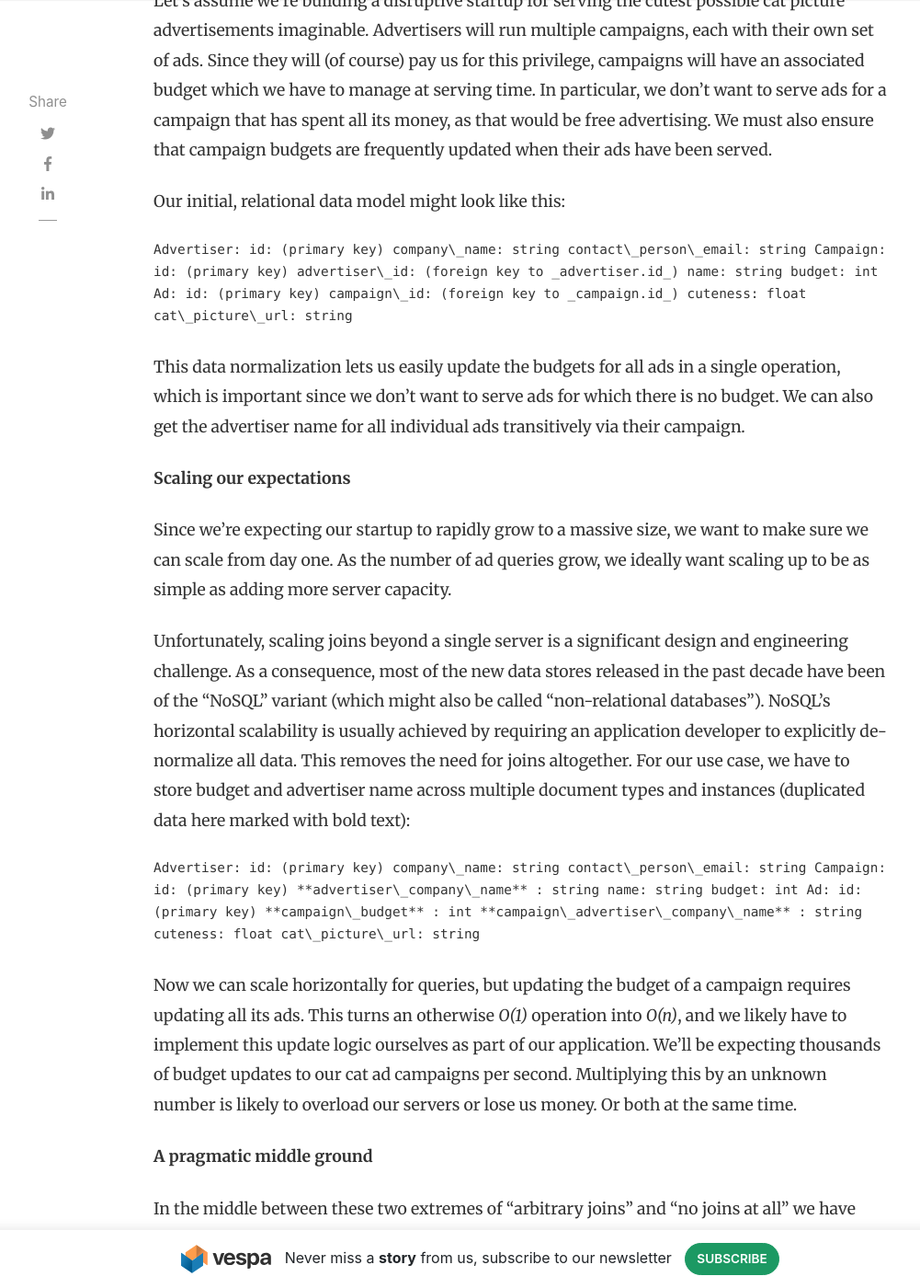
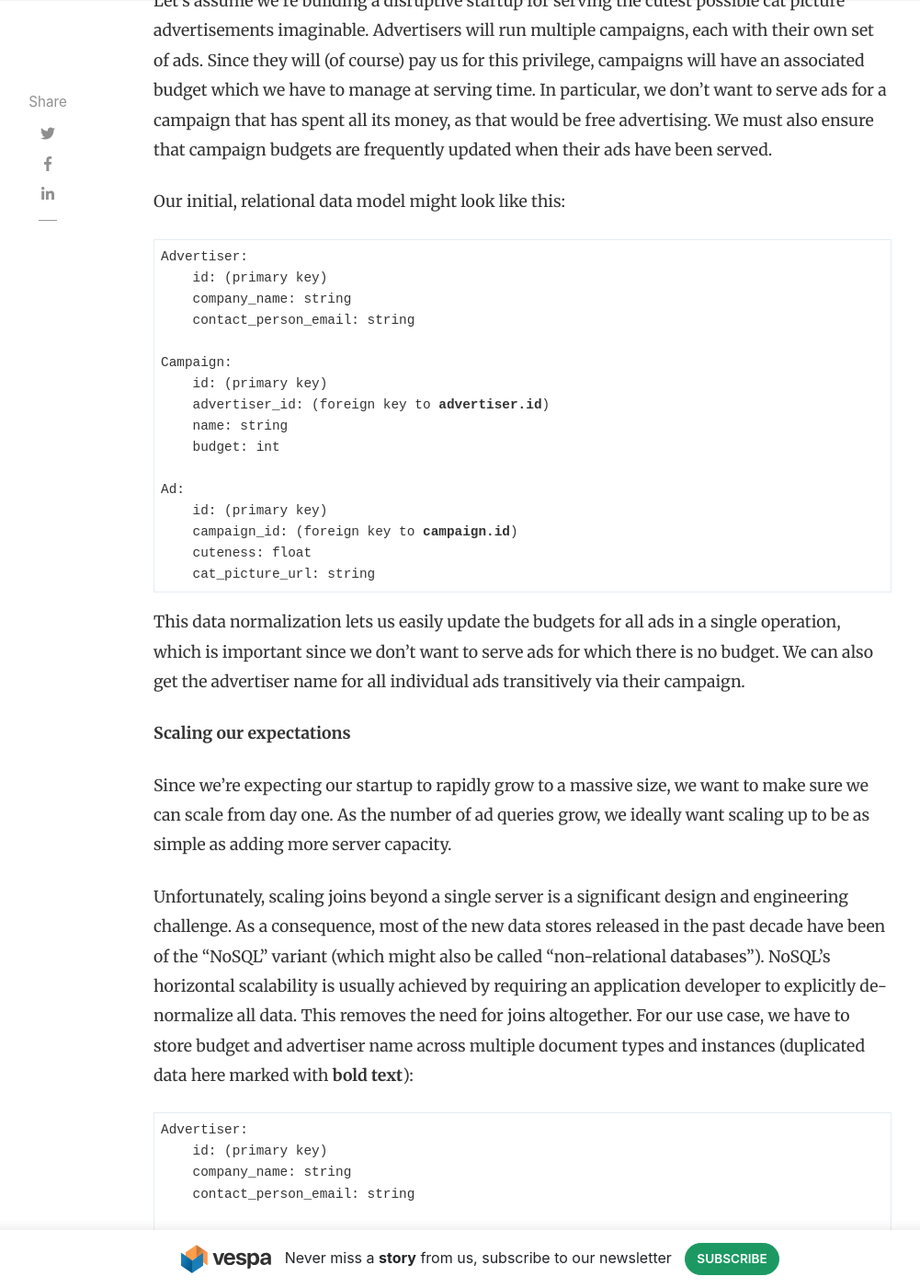
Before and after one commit to vespa-engine/blog, a Jekyll site: the page built from _posts/tumblr/2018-06-05-parent-child-in-vespa.md, in a window 1280 px wide and 1400 px high, scrolled down 969 px. Shown: the whole window at 92% size, without its empty margins (118-1119 px from the left). Built offline with Jekyll 4.4.1, drawn with Linux system fonts in a browser that asks for light colours; nearby versions of some CDN libraries; comment, search, counter and statistics services are not loaded; some of the changed text lies outside the part shown.

Commit message:
fix formatting

```diff
--- a/_posts/tumblr/2018-06-05-parent-child-in-vespa.md
+++ b/_posts/tumblr/2018-06-05-parent-child-in-vespa.md
@@ -21,7 +21,24 @@ Let’s assume we’re building a disruptive startup for serving the cutest poss
 
 Our initial, relational data model might look like this:
 
-     Advertiser: id: (primary key) company\_name: string contact\_person\_email: string Campaign: id: (primary key) advertiser\_id: (foreign key to _advertiser.id_) name: string budget: int Ad: id: (primary key) campaign\_id: (foreign key to _campaign.id_) cuteness: float cat\_picture\_url: string
+<pre>
+Advertiser:
+    id: (primary key)
+    company_name: string
+    contact_person_email: string
+
+Campaign:
+    id: (primary key)
+    advertiser_id: (foreign key to <span style="font-weight: bold">advertiser.id</span>)
+    name: string
+    budget: int
+
+Ad:
+    id: (primary key)
+    campaign_id: (foreign key to <span style="font-weight: bold">campaign.id</span>)
+    cuteness: float
+    cat_picture_url: string
+</pre>
 
 This data normalization lets us easily update the budgets for all ads in a single operation, which is important since we don’t want to serve ads for which there is no budget. We can also get the advertiser name for all individual ads transitively via their campaign.
 
@@ -29,9 +46,27 @@ This data normalization lets us easily update the budgets for all ads in a singl
 
 Since we’re expecting our startup to rapidly grow to a massive size, we want to make sure we can scale from day one. As the number of ad queries grow, we ideally want scaling up to be as simple as adding more server capacity.
 
-Unfortunately, scaling joins beyond a single server is a significant design and engineering challenge. As a consequence, most of the new data stores released in the past decade have been of the “NoSQL” variant (which might also be called “non-relational databases”). NoSQL’s horizontal scalability is usually achieved by requiring an application developer to explicitly de-normalize all data. This removes the need for joins altogether. For our use case, we have to store budget and advertiser name across multiple document types and instances (duplicated data here marked with bold text):
+Unfortunately, scaling joins beyond a single server is a significant design and engineering challenge. As a consequence, most of the new data stores released in the past decade have been of the “NoSQL” variant (which might also be called “non-relational databases”). NoSQL’s horizontal scalability is usually achieved by requiring an application developer to explicitly de-normalize all data. This removes the need for joins altogether. For our use case, we have to store budget and advertiser name across multiple document types and instances (duplicated data here marked with **bold text**):
 
-     Advertiser: id: (primary key) company\_name: string contact\_person\_email: string Campaign: id: (primary key) **advertiser\_company\_name** : string name: string budget: int Ad: id: (primary key) **campaign\_budget** : int **campaign\_advertiser\_company\_name** : string cuteness: float cat\_picture\_url: string
+<pre>
+Advertiser:
+    id: (primary key)
+    company_name: string
+    contact_person_email: string
+
+Campaign:
+    id: (primary key)
+    <span style="font-weight: bold">advertiser_company_name : string</span>
+    name: string
+    budget: int
+
+Ad:
+    id: (primary key)
+    <span style="font-weight: bold">campaign_budget : int</span>
+    <span style="font-weight: bold">campaign_advertiser_company_name : string</span>
+    cuteness: float
+    cat_picture_url: string
+</pre>
 
 Now we can scale horizontally for queries, but updating the budget of a campaign requires updating all its ads. This turns an otherwise _O(1)_ operation into _O(n)_, and we likely have to implement this update logic ourselves as part of our application. We’ll be expecting thousands of budget updates to our cat ad campaigns per second. Multiplying this by an unknown number is likely to overload our servers or lose us money. Or both at the same time.
 
@@ -49,9 +84,54 @@ We’ll see very shortly how this can be directly mapped to Vespa’s parent-chi
 
 Vespa’s fundamental data model is that of _documents_. Each document belongs to a particular schema and has a user-provided unique identifier. Such a schema is known as a document type and is specified in a [search definition](https://docs.vespa.ai/en/schemas.html) file. A document may have an arbitrary number of fields of different types. Some of these may be indexed, some may be kept in memory, all depending on the schema. A Vespa application may contain many document types.
 
-Here’s how the Vespa equivalent of the above _denormalized_ schema could look (again bolding where we’re duplicating information):
+Here’s how the Vespa equivalent of the above _denormalized_ schema could look (again **bolding** where we’re duplicating information):
 
-    _advertiser.sd:_ search advertiser { document advertiser { field company\_name type string { indexing: attribute | summary } field contact\_person\_email type string { indexing: summary } } } _campaign.sd:_ search campaign { document campaign { **field advertiser\_company\_name type string { indexing: attribute | summary }** field name type string { indexing: attribute | summary } field budget type int { indexing: attribute | summary } } } _ad.sd:_ search ad { document ad { **field campaign\_budget type int { indexing: attribute | summary attribute: fast-search } field campaign\_advertiser\_company\_name type string { indexing: attribute | summary }** field cuteness type float { indexing: attribute | summary attribute: fast-search } field cat\_picture\_url type string { indexing: attribute | summary } } }
+<pre>
+advertiser.sd:
+    search advertiser {
+        document advertiser {
+            field company_name type string {
+                indexing: attribute | summary
+            }
+            field contact_person_email type string {
+                indexing: summary
+            }
+        }
+    }
+
+campaign.sd:
+    search campaign {
+        document campaign {
+            <span style="font-weight: bold">field advertiser_company_name type string {
+                indexing: attribute | summary
+            }</span>
+            field name type string {
+                indexing: attribute | summary
+            }
+            field budget type int {
+                indexing: attribute | summary
+            }
+        }
+    }
+
+ad.sd:
+    search ad {
+        document ad {
+            <span style="font-weight: bold">field campaign_budget type int {
+                indexing: attribute | summary attribute: fast-search
+            }
+            field campaign_advertiser_company_name type string {
+                indexing: attribute | summary
+            }</span>
+            field cuteness type float {
+                indexing: attribute | summary attribute: fast-search
+            }
+            field cat_picture_url type string {
+                indexing: attribute | summary
+            }
+        }
+    }
+</pre>
 
 Note that since all documents in Vespa must already have a unique ID, we do not need to model the primary key IDs explicitly.
 
@@ -63,41 +143,137 @@ A _reference field_ contains the unique identifier of a parent document of a giv
 
 We want each ad to reference its parent campaign, so we add the following to `ad.sd`:
 
-     field campaign\_ref type reference\<campaign\> { indexing: attribute }
+<pre>
+    field campaign_ref type reference&lt;campaign&gt; {
+        indexing: attribute
+    }
+</pre>
 
 We also add a reference from a campaign to its advertiser in `campaign.sd`:
 
-     field advertiser\_ref type reference\<advertiser\> { indexing: attribute }
+<pre>
+    field advertiser_ref type reference&lt;advertiser&gt; {
+        indexing: attribute
+    }
+</pre>
 
 Since a reference just points to a particular document, it cannot be directly used in queries. Instead, _imported fields_ are used to access a particular field within a referenced document. Imported fields are _virtual_; they do not take up any space in the document itself and they cannot be directly written to by put or update operations.
 
 Add to `search campaign` in `campaign.sd`:
 
-     import field advertiser\_ref.company\_name as campaign\_company\_name {}
+<pre>
+    import field advertiser_ref.company_name as campaign_company_name {}
+</pre>
 
 Add to `search ad` in `ad.sd`:
 
-     import field campaign\_ref.budget as ad\_campaign\_budget {}
+<pre>
+    import field campaign_ref.budget as ad_campaign_budget {}
+</pre>
 
 You can import a parent field which itself is an imported field. This enables transitive field lookups.
 
 Add to `search ad` in `ad.sd`:
 
-     import field campaign\_ref.campaign\_company\_name as ad\_campaign\_company\_name {}
+<pre>
+    import field campaign_ref.campaign_company_name as ad_campaign_company_name {}
+</pre>
 
 After removing the now redundant fields, our _normalized_ schema looks like this:
 
-    _advertiser.sd:_ search advertiser { document advertiser { field company\_name type string { indexing: attribute | summary } field contact\_person\_email type string { indexing: summary } } } _campaign.sd:_ search campaign { document campaign { field advertiser\_ref type _reference\<advertiser\>_ { indexing: attribute } field name type string { indexing: attribute | summary } field budget type int { indexing: attribute | summary } } import field advertiser\_ref.company\_name as campaign\_company\_name {} } _ad.sd:_ search ad { document ad { field campaign\_ref type _reference\<campaign\>_ { indexing: attribute } field cuteness type float { indexing: attribute | summary attribute: fast-search } field cat\_picture\_url type string { indexing: attribute | summary } } import field campaign\_ref.budget as ad\_campaign\_budget {} import field campaign\_ref.campaign\_company\_name as ad\_campaign\_company\_name {} }
+<pre>
+advertiser.sd:
+    search advertiser {
+        document advertiser {
+            field company_name type string {
+                indexing: attribute | summary
+            }
+            field contact_person_email type string {
+                indexing: summary
+            }
+        }
+    }
+
+campaign.sd:
+    search campaign {
+        document campaign {
+            field advertiser_ref type reference&lt;advertiser&gt; {
+                indexing: attribute
+            }
+            field name type string {
+                indexing: attribute | summary
+            }
+            field budget type int {
+                indexing: attribute | summary
+            }
+        }
+        import field advertiser_ref.company_name as campaign_company_name {}
+    }
+
+ad.sd:
+    search ad {
+        document ad {
+            field campaign_ref type reference&lt;campaign&gt; {
+                indexing: attribute
+            }
+            field cuteness type float {
+                indexing: attribute | summary attribute: fast-search
+            }
+            field cat_picture_url type string {
+                indexing: attribute | summary
+            }
+        }
+        import field campaign_ref.budget as ad_campaign_budget {}
+        import field campaign_ref.campaign_company_name as ad_campaign_company_name {}
+    }
+</pre>
 
 **Feeding with references**
 
 When feeding documents to Vespa, references are assigned like any other string field:
 
-     [{ "put": "id:test:advertiser::acme", "fields": { “company\_name”: “ACME Inc. cats and rocket equipment”, “contact\_person\_email”: “wile-e@example.com” } }, { "put": "id:acme:campaign::catnip", "fields": { **“advertiser\_ref”: “id:test:advertiser::acme”** , “name”: “Most excellent catnip deals”, “budget”: 500 } }, { "put": "id:acme:ad::1", "fields": { **"campaign\_ref": "id:acme:campaign::catnip"** , “cuteness”: 100.0, “cat\_picture\_url”: “/acme/super\_cute.jpg” }]
+<pre>
+[
+    {
+        "put": "id:test:advertiser::acme",
+        "fields": {
+            "company_name": "ACME Inc. cats and rocket equipment",
+            "contact_person_email": "wile-e@example.com"
+        }
+    },
+    {
+        "put": "id:acme:campaign::catnip",
+        "fields": {
+            <span style="font-weight: bold">"advertiser_ref": "id:test:advertiser::acme"</span>,
+            "name": "Most excellent catnip deals",
+            "budget": 500
+        }
+    },
+    {
+        "put": "id:acme:ad::1",
+        "fields": {
+            <span style="font-weight: bold">"campaign_ref": "id:acme:campaign::catnip"</span>,
+            "cuteness": 100.0,
+            "cat_picture_url": "/acme/super_cute.jpg"
+        }
+    }
+]
+</pre>
 
 We can efficiently update the budget of a single campaign, immediately affecting all its child ads:
 
-     [{ "update": "id:test:campaign::catnip", "fields": { "budget": { "assign": 450 } } }]
+<pre>
+[
+    {
+        "update": "id:test:campaign::catnip",
+        "fields": {
+            "budget": {
+                "assign": 450
+            }
+        }
+    }
+]
+</pre>
 
 **Querying using imported fields**
 
@@ -105,15 +281,26 @@ You can use imported fields in queries as if they were a regular field. Here are
 
 Find all ads that still have a budget left in their campaign:
 
-     select \* from ad where ad\_campaign\_budget \> 0;
+<pre>
+select * from ad where ad_campaign_budget > 0
+</pre>
 
 Find all ads that have less than $500 left in their budget and belong to an advertiser whose company name contains the word “ACME”:
 
-     select \* from ad where ad\_campaign\_budget \< 500 and ad\_campaign\_company\_name contains “ACME”;
+<pre>
+select * from ad where ad_campaign_budget < 500 and ad_campaign_company_name contains "ACME"
+</pre>
 
 Note that imported fields are not part of the default [document summary](https://docs.vespa.ai/en/document-summaries.html), so you must add them explicitly to a separate summary if you want their values returned as part of a query result:
 
-     document-summary my\_ad\_summary { summary ad\_campaign\_budget type int {} summary ad\_campaign\_company\_name type string {} summary cuteness type float {} summary cat\_picture\_url type string {} }
+<pre>
+document-summary my_ad_summary {
+    summary ad_campaign_budget type int {}
+    summary ad_campaign_company_name type string {}
+    summary cuteness type float {}
+    summary cat_picture_url type string {}
+}
+</pre>
 
 Add `summary=my_ad_summary` as a query HTTP request parameter to use it.
 
@@ -121,7 +308,13 @@ Add `summary=my_ad_summary` as a query HTTP request parameter to use it.
 
 One of the primary reasons why distributed, generalized joins are so hard to do well efficiently is that performing a join on node A might require looking at data that is only found on node B (or node C, or D…). Vespa gets around this problem by requiring that all documents that may be joined against are _always present on every single node_. This is achieved by marking parent documents as _global_ in the `services.xml` declaration. Global documents are automatically distributed to all nodes in the cluster. In our use case, both advertisers and campaigns are used as parents:
 
-     \<documents\> \<document mode="index" type="advertiser" global=”true”/\> \<document mode="index" type="campaign" global=”true”/\> \<document mode="index" type="ad"/\> \</documents\>
+<pre>
+&lt;documents&gt;
+    &lt;document mode="index" type="advertiser" <span style="font-weight: bold">global="true"</span>/&gt;
+    &lt;document mode="index" type="campaign" <span style="font-weight: bold">global="true"</span>/&gt;
+    &lt;document mode="index" type="ad"/&gt;
+&lt;/documents&gt;
+</pre>
 
 You cannot deploy an application containing reference fields pointing to non-global document types. Vespa verifies this at deployment time.
 
--- a/assets/css/main.scss
+++ b/assets/css/main.scss
@@ -25,7 +25,7 @@ code {
 }
 
 pre {
-  white-space: pre-line;
+  white-space: pre-wrap;
 }
 
 // Import partials from `sass_dir` (defaults to `_sass`)
```
